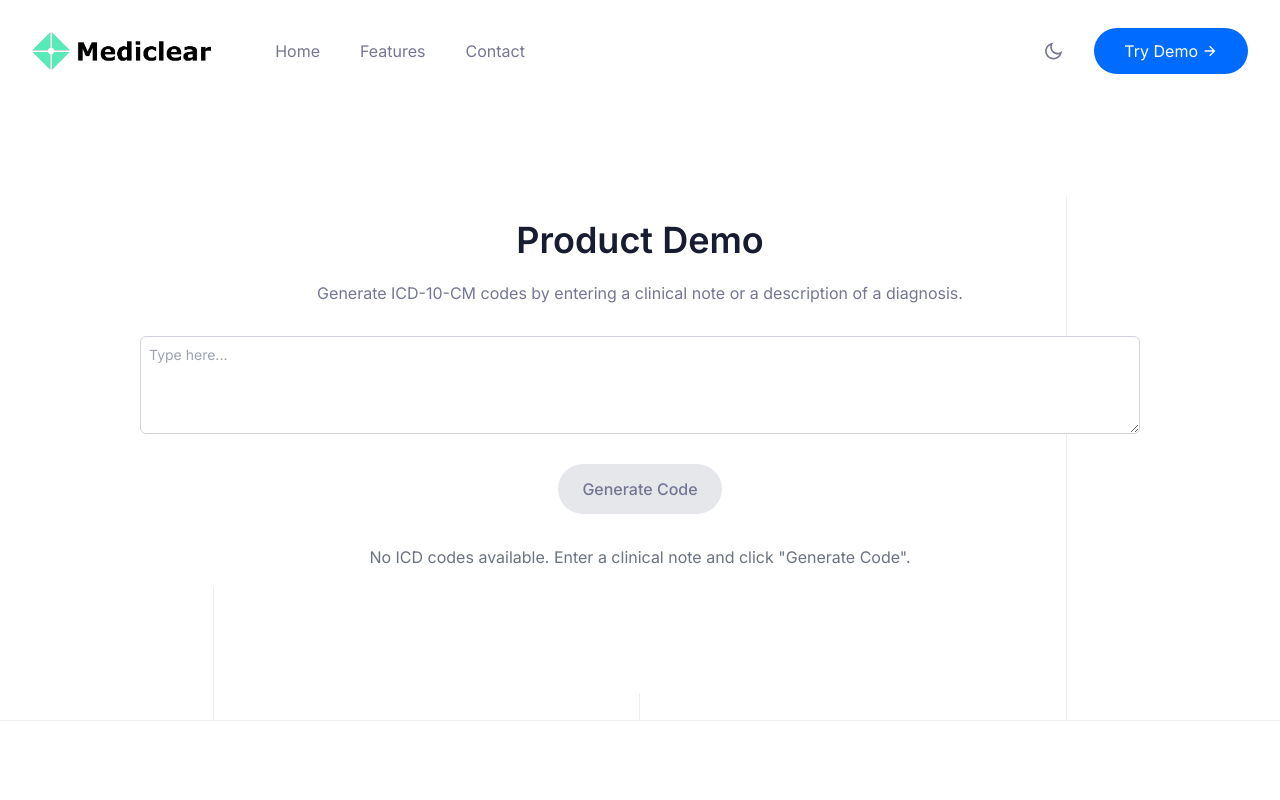
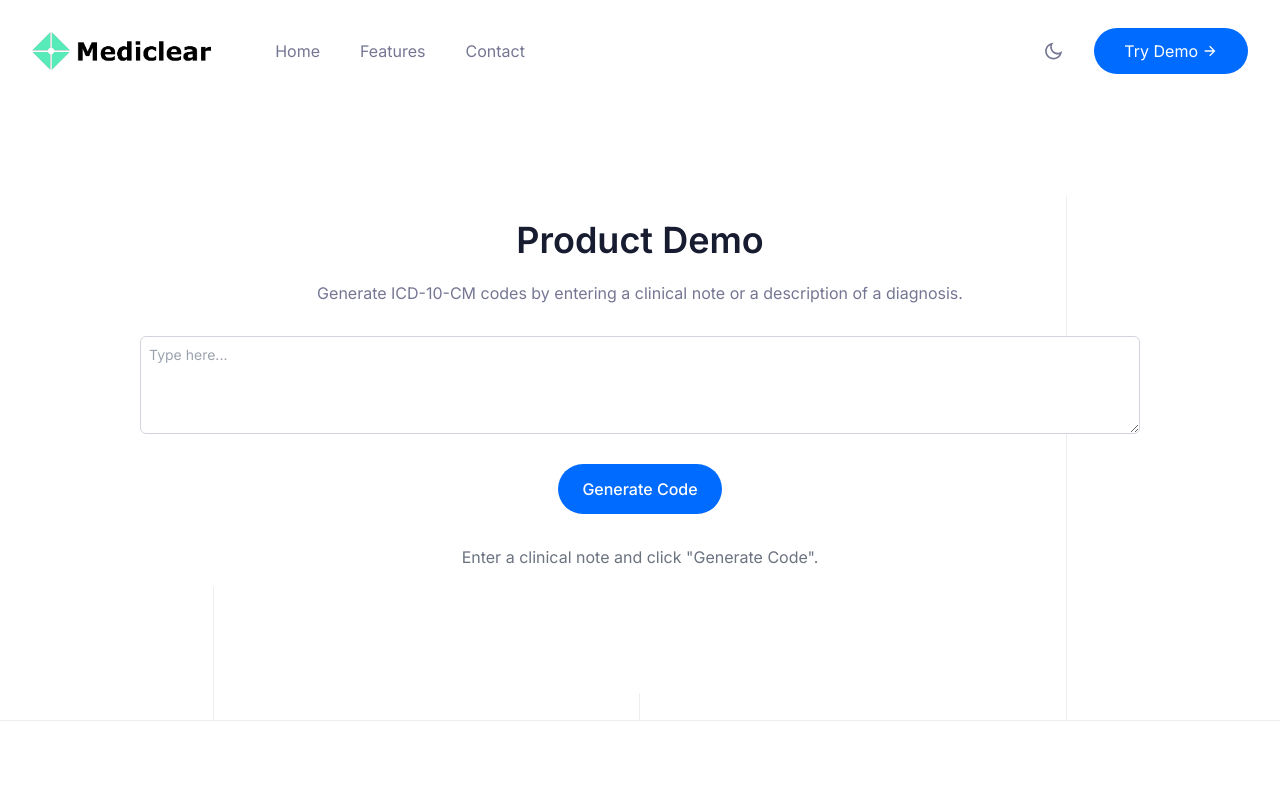
Before and after one commit to sckaff/mediclear, a Next.js app: page /demo in a window 1280 px wide. Shown: the top 800 px of the page. Built offline with nearby package versions, Linux system fonts and the light colour scheme.

Commit message:
Server fix, and UI adjustments

```diff
--- /dev/null
+++ b/app/(site)/demo/DemoPageClient.tsx
@@ -0,0 +1,86 @@
+"use client";
+
+import { useState } from 'react';
+import axios from 'axios';
+
+interface IcdCode {
+  code: string;
+  description: string;
+}
+
+const DemoPageClient = () => {
+  const [clinicalNote, setClinicalNote] = useState('');
+  const [icdCodes, setIcdCodes] = useState<IcdCode[]>([]);
+
+  const handleGenerateCode = async () => {
+    try {
+      const response = await axios.post('https://demo.mediclear.ai/', {
+        clinical_note: clinicalNote,
+      }, {
+        headers: {
+          'Content-Type': 'application/json'
+        }
+      });
+      setIcdCodes(response.data);
+      setClinicalNote('');
+    } catch (error) {
+      console.error('Error fetching ICD codes:', error);
+    }
+  };
+
+  return (
+    <section className="overflow-hidden pb-25 pt-45 lg:pb-32.5 lg:pt-50 xl:pb-37.5 xl:pt-55">
+        <div className="animate_top mx-auto max-w-[1000px] text-center">
+            <h2 className="mb-5 text-2xl font-semibold text-black dark:text-white md:text-4xl">
+            Product Demo
+            </h2>
+            <p className="mb-7.5">
+            Generate ICD-10-CM codes by entering a clinical note or a description of a diagnosis.
+            </p>
+
+            <div className="mb-7.5">
+            <textarea
+                id="personalized-input"
+                name="personalized-input"
+                className="block w-full rounded-md border border-gray-300 p-2 text-sm text-gray-900 dark:border-gray-600 dark:bg-gray-700 dark:text-white resize-y"
+                placeholder="Type here..."
+                rows={4}
+                value={clinicalNote}
+                onChange={(e) => setClinicalNote(e.target.value)}
+                onKeyDown={(e) => {
+                if (e.key === 'Enter') {
+                    e.preventDefault();
+                    handleGenerateCode();
+                }
+                }}
+            ></textarea>
+            </div>
+
+            <button
+            onClick={handleGenerateCode}
+            className="inline-flex items-center gap-2.5 rounded-full px-6 py-3 font-medium text-white transition-all duration-300 ease-in-out bg-primary hover:bg-blue-400 active:scale-95"
+            >
+            Generate Code
+            </button>
+
+            {icdCodes && icdCodes.length > 0 && (
+            <div className="mt-7.5 text-left">
+                <h3 className="mb-5 pt-8 text-xl font-semibold text-center text-black dark:text-white md:text-4xl">Suggested Codes</h3>
+                {icdCodes.map((code, index) => (
+                <div key={index} className="mb-4 p-4 border border-gray-300 rounded-md">
+                    <p className="text-lg font-medium text-blue-500 mb-2">{code.code}</p>
+                    <p className="text-sm text-gray-700 dark:text-gray-300">{code.description}</p>
+                </div>
+                ))}
+            </div>
+            )}
+
+            {!icdCodes || icdCodes.length === 0 && (
+            <p className="mt-7.5 text-gray-500">Enter a clinical note and click &quot;Generate Code&quot;.</p>
+            )}
+        </div>
+    </section>
+  );
+};
+
+export default DemoPageClient;
--- /dev/null
+++ b/app/(site)/demo/layout.tsx
@@ -0,0 +1,14 @@
+import { Metadata } from "next";
+
+export const metadata: Metadata = {
+  title: "Demo Page - Solid SaaS Boilerplate",
+  description: "This is Demo page for Solid Pro",
+};
+
+export default function DemoLayout({ children }: { children: React.ReactNode }) {
+  return (
+    <div>
+      {children}
+    </div>
+  );
+}
--- a/app/(site)/demo/page.tsx
+++ b/app/(site)/demo/page.tsx
@@ -1,94 +1,5 @@
-"use client";
+import DemoPageClient from './DemoPageClient'
 
-import { useState } from 'react';
-import axios from 'axios';
-
-const DemoPage = () => {
-
-  interface IcdCode {
-    code: string;
-    description: string;
-  }
-
-  // Then, ensure that wherever selectedCode is defined or updated, it conforms to this type
-
-  const [clinicalNote, setClinicalNote] = useState('');
-  const [icdCodes, setIcdCodes] = useState<IcdCode[]>([]);
-
-  const handleGenerateCode = async () => {
-    try {
-      const response = await axios.post('https://demo.mediclear.ai/', {
-        clinical_note: clinicalNote,
-      }, {
-        headers: {
-          'Content-Type': 'application/json'
-        }
-      });
-      setIcdCodes(response.data);
-    } catch (error) {
-      console.error('Error fetching ICD codes:', error);
-    }
-  };
-
-  return (
-    <section className="overflow-hidden pb-25 pt-45 lg:pb-32.5 lg:pt-50 xl:pb-37.5 xl:pt-55">
-      <div className="animate_top mx-auto max-w-[1000px] text-center">
-        <h2 className="mb-5 text-2xl font-semibold text-black dark:text-white md:text-4xl">
-          Product Demo
-        </h2>
-        <p className="mb-7.5">
-          Generate ICD-10-CM codes by entering a clinical note or a description of a diagnosis.
-        </p>
-
-        <div className="mb-7.5">
-          <textarea
-            id="personalized-input"
-            name="personalized-input"
-            className="block w-full rounded-md border border-gray-300 p-2 text-sm text-gray-900 dark:border-gray-600 dark:bg-gray-700 dark:text-white resize-y"
-            placeholder="Type here..."
-            rows={4}
-            value={clinicalNote}
-            onChange={(e) => setClinicalNote(e.target.value)}
-          ></textarea>
-        </div>
-
-        <button
-          onClick={handleGenerateCode}
-          className="inline-flex items-center gap-2.5 rounded-full bg-gray-200 px-6 py-3 font-medium text-grey transition-all duration-300 ease-in-out hover:bg-blackho hover:scale-105 active:scale-95 dark:bg-btndark dark:hover:bg-blackho"
-        >
-          Generate Code
-        </button>
-
-        {/* <button
-          onClick={handleGenerateCode}
-          className="inline-flex items-center gap-2.5 rounded-full bg-gray-200 px-6 py-3 font-medium text-grey duration-300 ease-in-out hover:bg-blackho dark:bg-btndark dark:hover:bg-blackho"
-          disabled
-        >
-          Generate Code
-        </button>
-
-        <div className="mt-4 p-4 max-w-xl mx-auto bg-yellow-200 text-yellow-800 border border-yellow-300 rounded-xl">
-          <p>⚠ The service is currently in maintenance. Please try again later.</p>
-        </div> */}
-
-        {icdCodes && icdCodes.length > 0 && (
-          <div className="mt-7.5 text-left">
-            <h3 className="mb-5 pt-8 text-xl font-semibold text-center text-black dark:text-white md:text-4xl">Suggested Codes</h3>
-            {icdCodes.map((code, index) => (
-              <div key={index} className="mb-4 p-4 border border-gray-300 rounded-md">
-                <p className="text-lg font-medium text-blue-500 mb-2">{code.code}</p>
-                <p className="text-sm text-gray-700 dark:text-gray-300">{code.description}</p>
-              </div>
-            ))}
-          </div>
-        )}
-
-        {!icdCodes || icdCodes.length === 0 && (
-          <p className="mt-7.5 text-gray-500">No ICD codes available. Enter a clinical note and click &quot;Generate Code&quot;.</p>
-        )}
-      </div>
-    </section>
-  );
-};
-
-export default DemoPage;
+export default function DemoPage() {
+  return <DemoPageClient />
+}
--- a/app/(site)/head.tsx
+++ b/app/(site)/head.tsx
@@ -1,7 +1,7 @@
 export default function Head() {
   return (
     <>
-      <title> Solid | Next.js Template for Startup and SaaS</title>
+      <title> Mediclear AI</title>
       <meta content="width=device-width, initial-scale=1" name="viewport" />
       <meta name="description" content="Mediclear - Medical Coder Agent" />
       <link rel="icon" href="/images/favicon.ico" />
```
